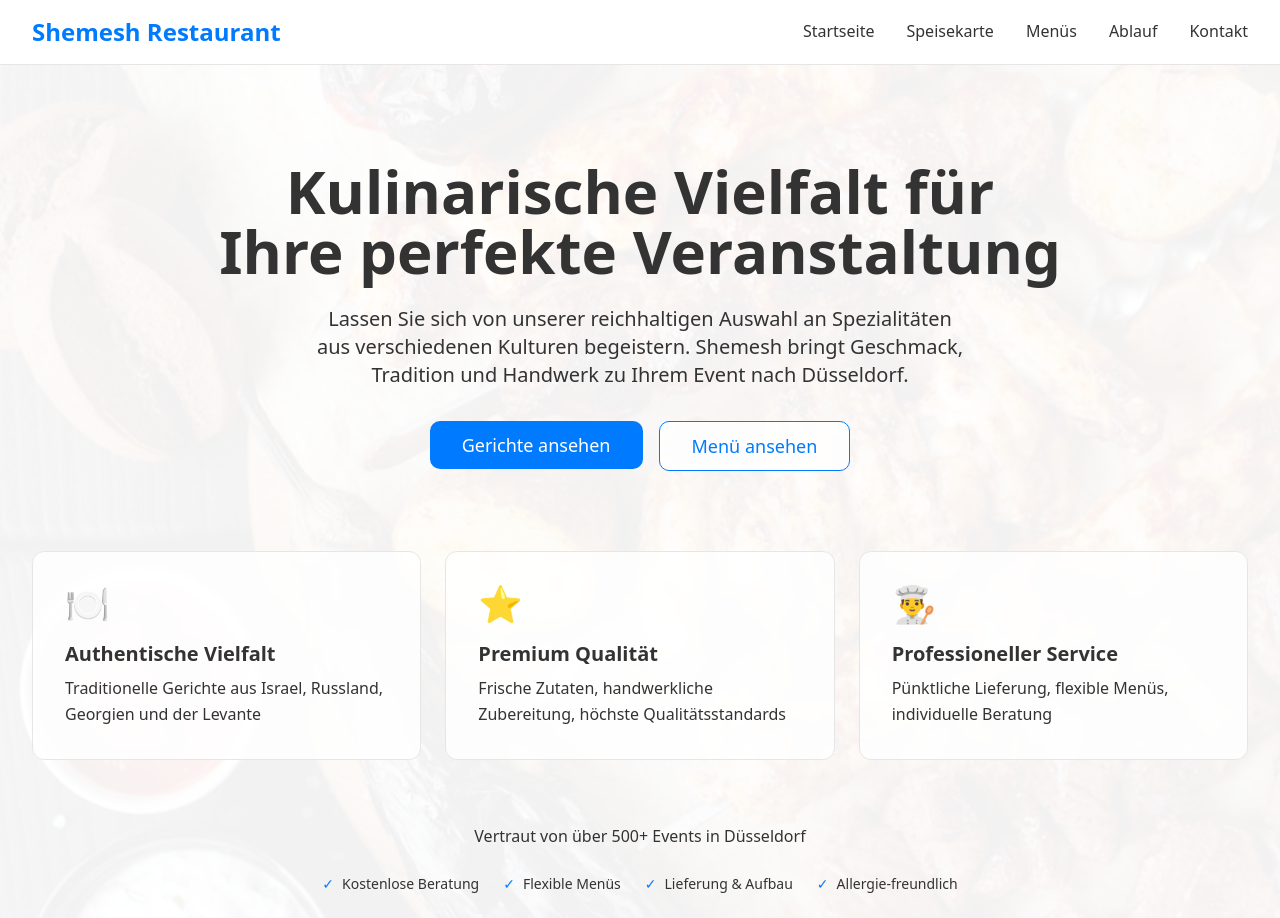
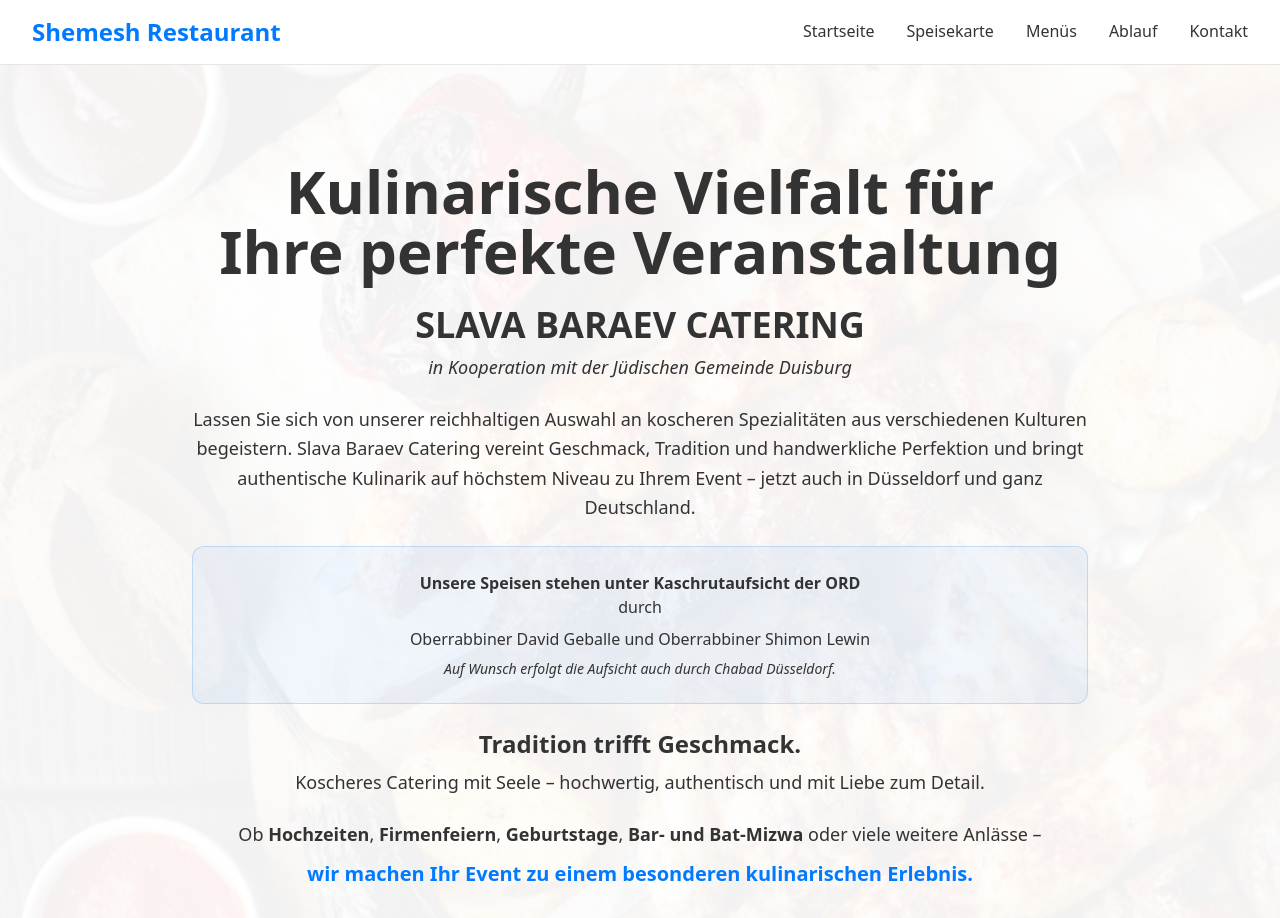
Before and after one commit to Miichiiii/catering-app, a Next.js app: page / in a window 1280 px wide. Shown: the top 918 px of the page. Built offline with nearby package versions, Linux system fonts and the light colour scheme.

Commit message:
feat: update hero section text to highlight kosher catering offerings and partnership with the Jewish community

```diff
--- a/components/hero-section.tsx
+++ b/components/hero-section.tsx
@@ -45,16 +45,80 @@
           >
             Kulinarische Vielfalt für Ihre perfekte Veranstaltung
           </motion.h1>
-          <motion.p
+          <motion.div
             initial={{ opacity: 0, y: 20 }}
             animate={{ opacity: 1, y: 0 }}
             transition={{ duration: 0.6, delay: 0.3 }}
-            className="text-xl text-muted-foreground mb-8 max-w-2xl mx-auto text-balance"
+            className="mb-8 max-w-4xl mx-auto space-y-6"
           >
-            Lassen Sie sich von unserer reichhaltigen Auswahl an Spezialitäten
-            aus verschiedenen Kulturen begeistern. Shemesh bringt Geschmack,
-            Tradition und Handwerk zu Ihrem Event nach Düsseldorf.
-          </motion.p>
+            <div className="text-center">
+              <h2 className="text-3xl md:text-4xl font-bold text-foreground mb-2">
+                SLAVA BARAEV CATERING
+              </h2>
+              <p className="text-lg text-muted-foreground italic">
+                in Kooperation mit der Jüdischen Gemeinde Duisburg
+              </p>
+            </div>
+
+            <p className="text-lg text-muted-foreground text-center leading-relaxed">
+              Lassen Sie sich von unserer reichhaltigen Auswahl an koscheren
+              Spezialitäten aus verschiedenen Kulturen begeistern. Slava Baraev
+              Catering vereint Geschmack, Tradition und handwerkliche Perfektion
+              und bringt authentische Kulinarik auf höchstem Niveau zu Ihrem
+              Event – jetzt auch in Düsseldorf und ganz Deutschland.
+            </p>
+
+            <div className="bg-primary/5 border border-primary/20 rounded-lg p-6 text-center">
+              <p className="text-base text-foreground mb-2">
+                <span className="font-semibold">
+                  Unsere Speisen stehen unter Kaschrutaufsicht der ORD
+                </span>
+                <br />
+                durch
+              </p>
+              <p className="text-base text-foreground">
+                Oberrabbiner David Geballe und Oberrabbiner Shimon Lewin
+              </p>
+              <p className="text-sm text-muted-foreground mt-2 italic">
+                Auf Wunsch erfolgt die Aufsicht auch durch Chabad Düsseldorf.
+              </p>
+            </div>
+
+            <div className="text-center">
+              <p className="text-2xl font-semibold text-foreground mb-2">
+                Tradition trifft Geschmack.
+              </p>
+              <p className="text-lg text-muted-foreground">
+                Koscheres Catering mit Seele – hochwertig, authentisch und mit
+                Liebe zum Detail.
+              </p>
+            </div>
+
+            <div className="text-center">
+              <p className="text-lg text-muted-foreground mb-3">
+                Ob{" "}
+                <span className="font-semibold text-foreground">
+                  Hochzeiten
+                </span>
+                ,{" "}
+                <span className="font-semibold text-foreground">
+                  Firmenfeiern
+                </span>
+                ,{" "}
+                <span className="font-semibold text-foreground">
+                  Geburtstage
+                </span>
+                ,{" "}
+                <span className="font-semibold text-foreground">
+                  Bar- und Bat-Mizwa
+                </span>{" "}
+                oder viele weitere Anlässe –
+              </p>
+              <p className="text-xl font-semibold text-primary">
+                wir machen Ihr Event zu einem besonderen kulinarischen Erlebnis.
+              </p>
+            </div>
+          </motion.div>
           <motion.div
             initial={{ opacity: 0, y: 20 }}
             animate={{ opacity: 1, y: 0 }}
```
